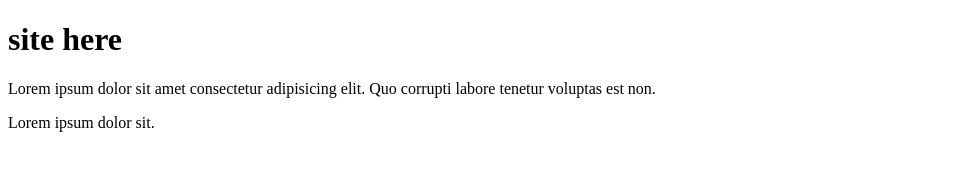
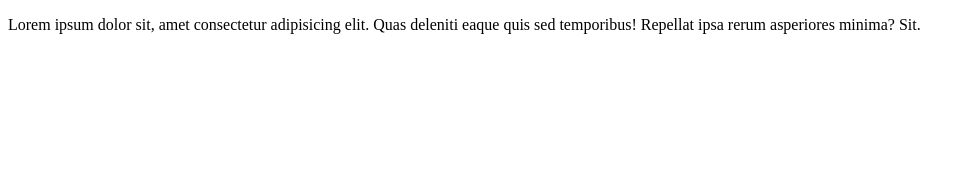
Before and after one commit to AtomMes/site, a plain HTML site: page index.html in a window 1280 px wide. Shown: the whole page, without its empty margins (0-970 px from the left). Drawn offline with Linux system fonts and the light colour scheme.

Commit message:
3rc popox

```diff
--- a/index.html
+++ b/index.html
@@ -8,8 +8,6 @@
     <title>Document</title>
 </head>
 <body>
-    <h1>site here</h1>
-    <p>Lorem ipsum dolor sit amet consectetur adipisicing elit. Quo corrupti labore tenetur voluptas est non.</p>
-    <p>Lorem ipsum dolor sit.</p>
+    <p>Lorem ipsum dolor sit, amet consectetur adipisicing elit. Quas deleniti eaque quis sed temporibus! Repellat ipsa rerum asperiores minima? Sit.</p>
 </body>
 </html>
```
